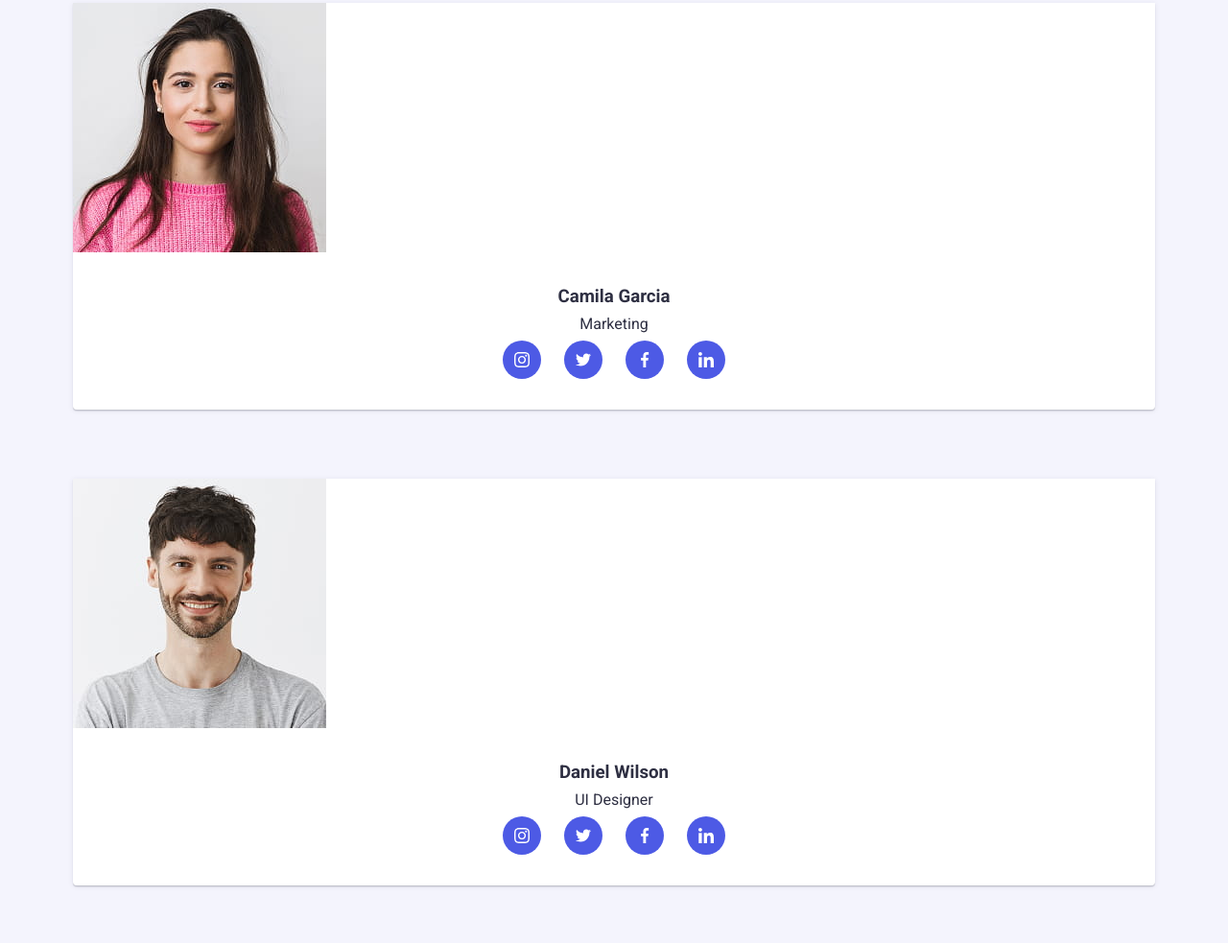
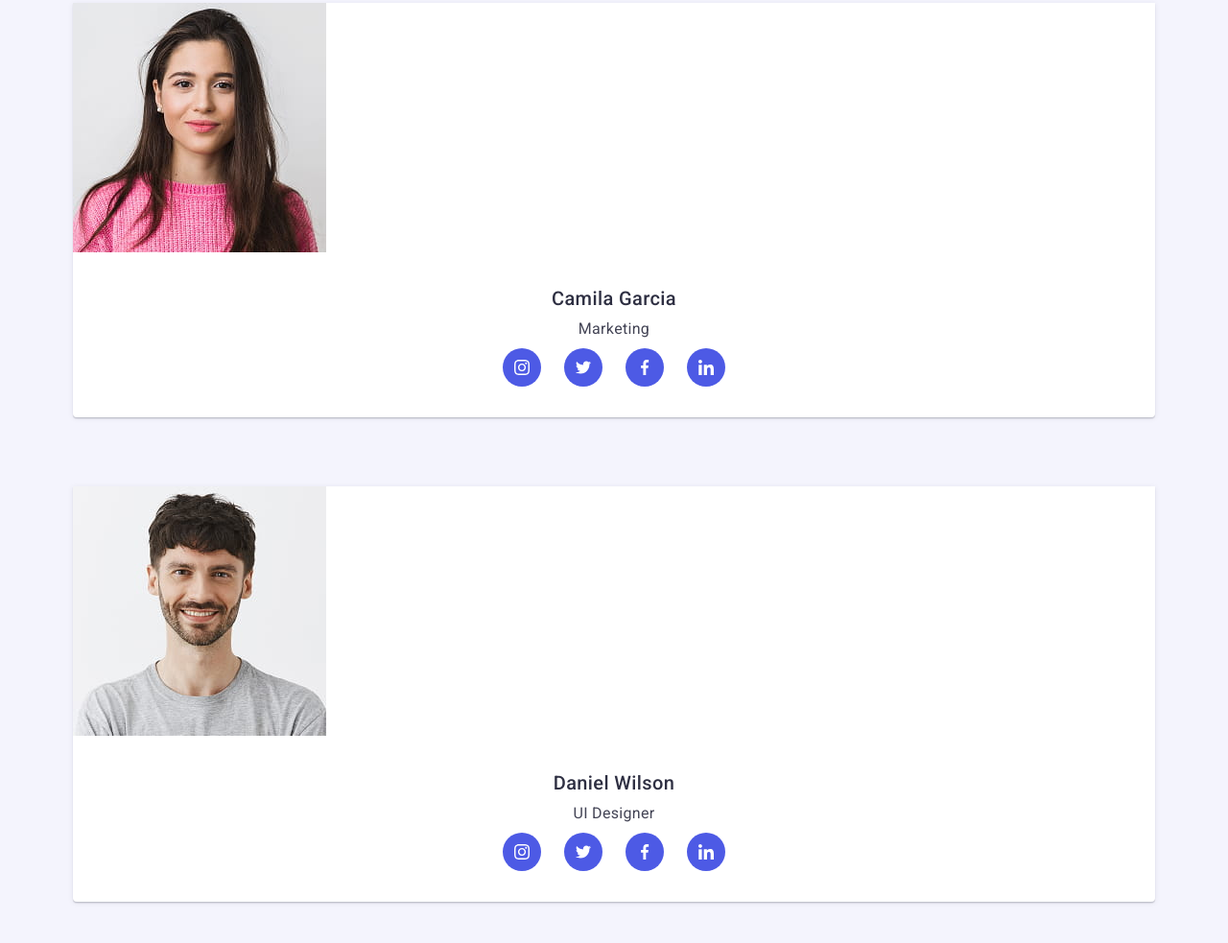
Before and after one commit to katyanaduda/goit-markup-hw-06, a plain HTML site: page index.html in a window 1280 px wide. Shown: the part 2374-3357 px from the top of the page at 96% size. Drawn offline with nearby package versions, Linux system fonts and the light colour scheme.

Commit message:
add markup

```diff
--- a/index.html
+++ b/index.html
@@ -221,8 +221,8 @@
                         alt="Camila Garcia" />
 
                         <div class="team-box">
-                            <h3 class="taste-card-bold">Camila Garcia</h3>
-                            <p class="taste-card-text">Marketing</p>
+                            <h3 class="team-title">Camila Garcia</h3>
+                            <p class="team-text">Marketing</p>
                                 <ul class="social-list">
                                         <li>
                                             <a class="social-list-link" href="" aria-label="Instagram link">
@@ -262,8 +262,8 @@
                         width="264" height="260" alt="Daniel Wilson" />
 
                         <div class="team-box">
-                            <h3 class="taste-card-bold">Daniel Wilson</h3>
-                            <p class="taste-card-text">UI Designer</p>
+                            <h3 class="team-title">Daniel Wilson</h3>
+                            <p class="team-text">UI Designer</p>
                             <ul class="social-list">
                                 <li>
                                     <a class="social-list-link" href="" aria-label="Instagram link">
@@ -295,7 +295,7 @@
                                 </li>
                             </ul>
                         </div>
-                    </li>
+                        </li>
                 </ul>
             </div>
         </section>
```
